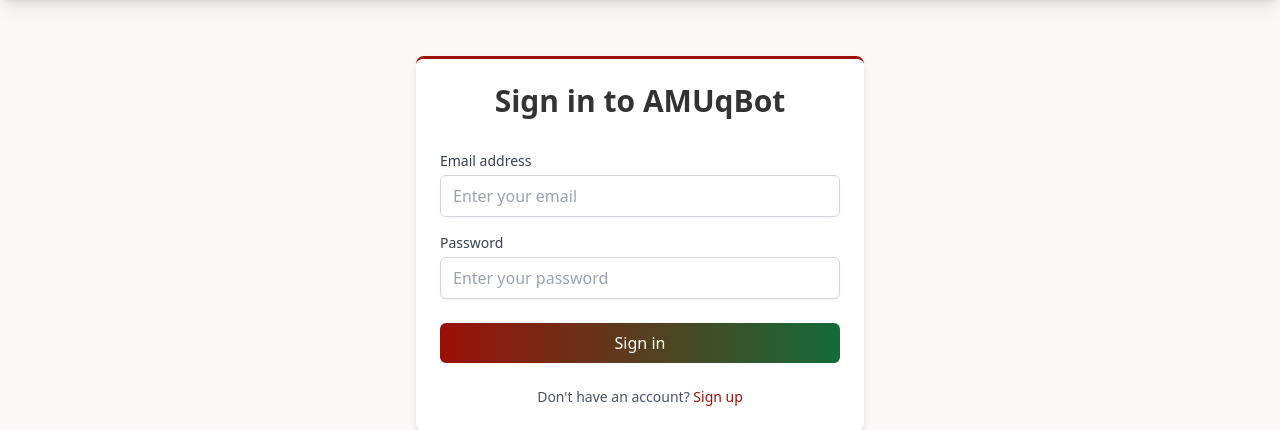
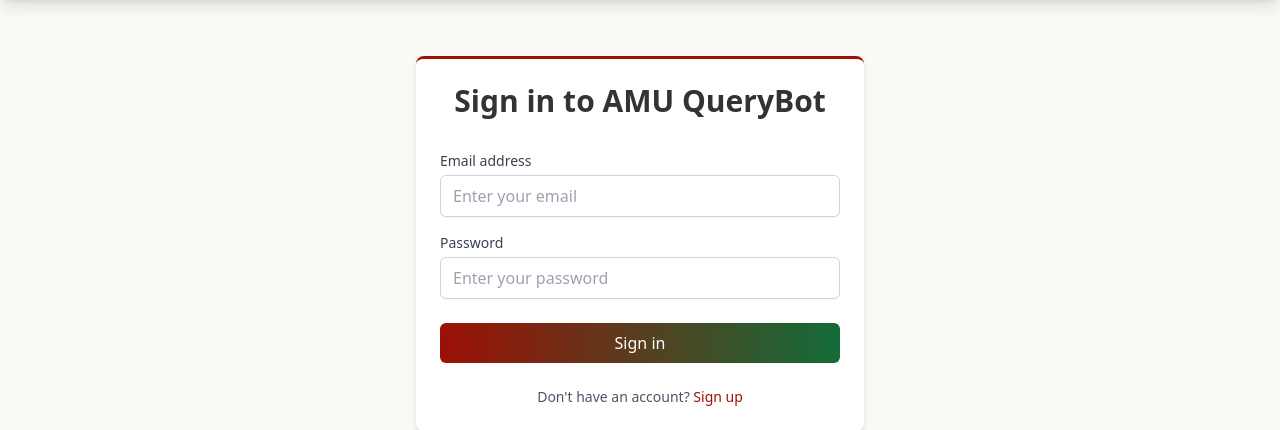
Before and after one commit to Tabassum-Yunus/AMU-QueryBot, a Django app: page /users/login/ in a window 1280 px wide. Shown: the part 72-502 px from the top of the page. Run offline with Django 5.2, Linux system fonts and the light colour scheme; parts of the project's set-up code (start-up, migrations or seed data) failed here and were passed over; some libraries are stand-ins or nearby versions.

Commit message:
update: fixed project name

```diff
--- a/amu_query_bot/main/templates/feedback.html
+++ b/amu_query_bot/main/templates/feedback.html
@@ -1,7 +1,7 @@
 {% extends 'base.html' %}
 {% load widget_tweaks %}
 
-{% block title %}Feedback - AMU Query Bot{% endblock %}
+{% block title %}Feedback - AMU QueryBot{% endblock %}
 
 {% block content %}
 <!-- Header Section -->
--- a/amu_query_bot/templates/about.html
+++ b/amu_query_bot/templates/about.html
@@ -1,7 +1,7 @@
 {% extends 'base.html' %}
 {% load static %}
 
-{% block title %}About - AMU Query Bot{% endblock %}
+{% block title %}About - AMU QueryBot{% endblock %}
 
 {% block content %}
 <!-- Header Section -->
--- a/amu_query_bot/templates/base.html
+++ b/amu_query_bot/templates/base.html
@@ -6,9 +6,9 @@
     <meta name="viewport" content="width=device-width, initial-scale=1.0" />
     <meta
       name="description"
-      content="AMU Query Bot - Your intelligent assistant for all AMU-related queries"
+      content="AMU QueryBot - Your intelligent assistant for all AMU-related queries"
     />
-    <title>{% block title %}AMU Query Bot{% endblock %}</title>
+    <title>{% block title %}AMU QueryBot{% endblock %}</title>
     {% tailwind_css %}
     <link rel="icon" type="image/x-icon" href="{% static 'favicon.ico' %}" />
     <link href="https://cdnjs.cloudflare.com/ajax/libs/font-awesome/6.0.0/css/all.min.css" rel="stylesheet" />
--- a/amu_query_bot/templates/crawl_resources.html
+++ b/amu_query_bot/templates/crawl_resources.html
@@ -1,7 +1,7 @@
 {% extends 'base.html' %}
 {% load static %}
 
-{% block title %}Crawl Resources - AMU Query Bot{% endblock %}
+{% block title %}Crawl Resources - AMU QueryBot{% endblock %}
 
 {% block content %}
 <div class="container mx-auto px-4 py-8 max-w-4xl">
--- a/amu_query_bot/templates/index.html
+++ b/amu_query_bot/templates/index.html
@@ -1,13 +1,13 @@
 {% extends 'base.html' %}
 {% load static %}
 
-{% block title %}Home - AMU Query Bot{% endblock %}
+{% block title %}Home - AMU QueryBot{% endblock %}
 
 {% block content %}
 <!-- Header Section -->
 <header class="pb-12 text-white custom-gradient py-20 mt-4">
   <div class="container mx-auto px-4 text-center">
-    <h1 class="text-4xl md:text-5xl font-bold mb-4">Welcome to AMU Query Bot</h1>
+    <h1 class="text-4xl md:text-5xl font-bold mb-4">Welcome to AMU QueryBot</h1>
     <p class="text-xl md:text-2xl opacity-90">
       Your intelligent assistant for all AMU-related queries
     </p>
--- a/amu_query_bot/users/templates/users/login.html
+++ b/amu_query_bot/users/templates/users/login.html
@@ -5,7 +5,7 @@
   <div class="container mx-auto px-4">
     <div class="max-w-md mx-auto">
       <div class="custom-card card-border">
-        <h2 class="text-3xl font-bold mb-8 text-center">Sign in to AMUqBot</h2>
+        <h2 class="text-3xl font-bold mb-8 text-center">Sign in to AMU QueryBot</h2>
         {% if messages %}
         {% for message in messages %}
         <div class="mb-6 p-4 rounded-lg {% if message.tags == 'error' %}bg-red-100 text-red-700 border border-red-300{% else %}bg-green-100 text-green-700 border border-green-300{% endif %}">
--- a/amu_query_bot/users/templates/users/signup.html
+++ b/amu_query_bot/users/templates/users/signup.html
@@ -1,7 +1,7 @@
 {% extends 'base.html' %}
 {% load widget_tweaks %}
 
-{% block title %}Sign Up - AMU Query Bot{% endblock %}
+{% block title %}Sign Up - AMU QueryBot{% endblock %}
 
 {% block content %}
 <section class="py-16 my-16">
```
